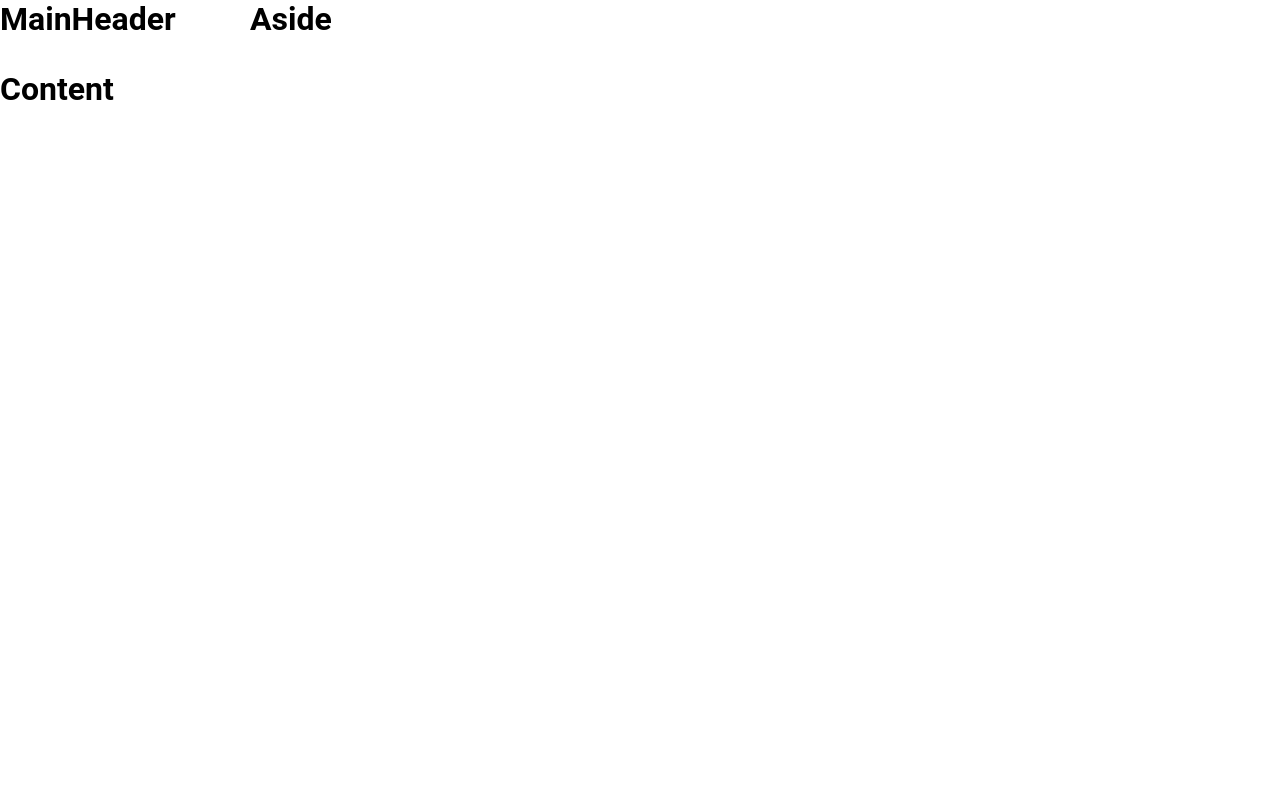
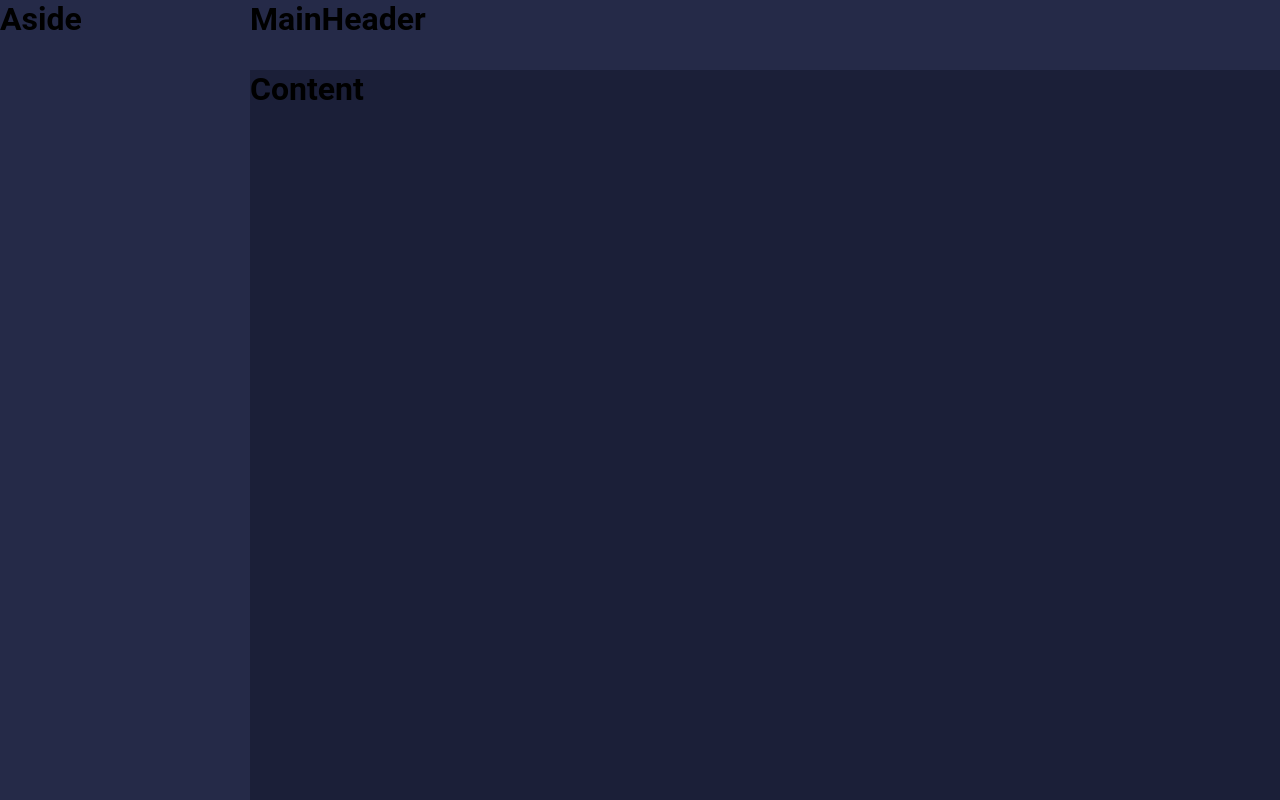
Before and after one commit to GabrielAL-codex/minha-carteira, a React (Create React App) app: page / in a window 1280 px wide. Built offline with nearby package versions, Linux system fonts and the light colour scheme.

Commit message:
Mudando o estilo dos AS CT MH

```diff
--- a/src/Components/Aside/styles.ts
+++ b/src/Components/Aside/styles.ts
@@ -1,3 +1,7 @@
 import styled from 'styled-components';
 
-export const Container = styled.div``;
+export const Container = styled.div`
+    grid-area: AS;
+
+    background-color: #252A48;
+`;
--- a/src/Components/Content/styles.ts
+++ b/src/Components/Content/styles.ts
@@ -1,3 +1,7 @@
 import styled from 'styled-components';
 
-export const Container = styled.div``;
+export const Container = styled.div`
+    grid-area: CT;
+
+    background-color: #1B1F38;
+`;
--- a/src/Components/MainHeader/styles.ts
+++ b/src/Components/MainHeader/styles.ts
@@ -1,3 +1,7 @@
 import styled from 'styled-components';
 
-export const Container = styled.div``;
+export const Container = styled.div`
+    grid-area: MH;
+
+    background-color: #252A48;
+`;
```
